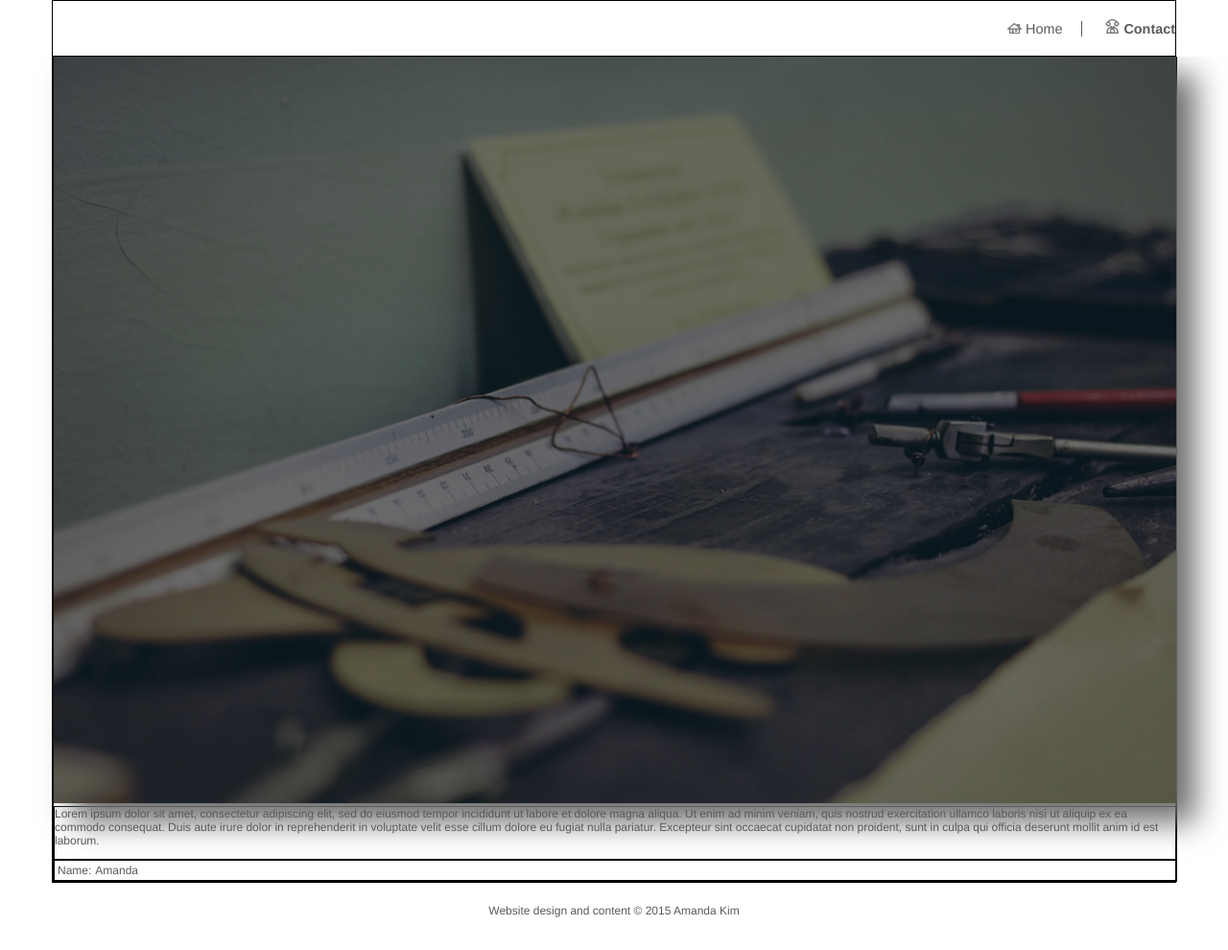
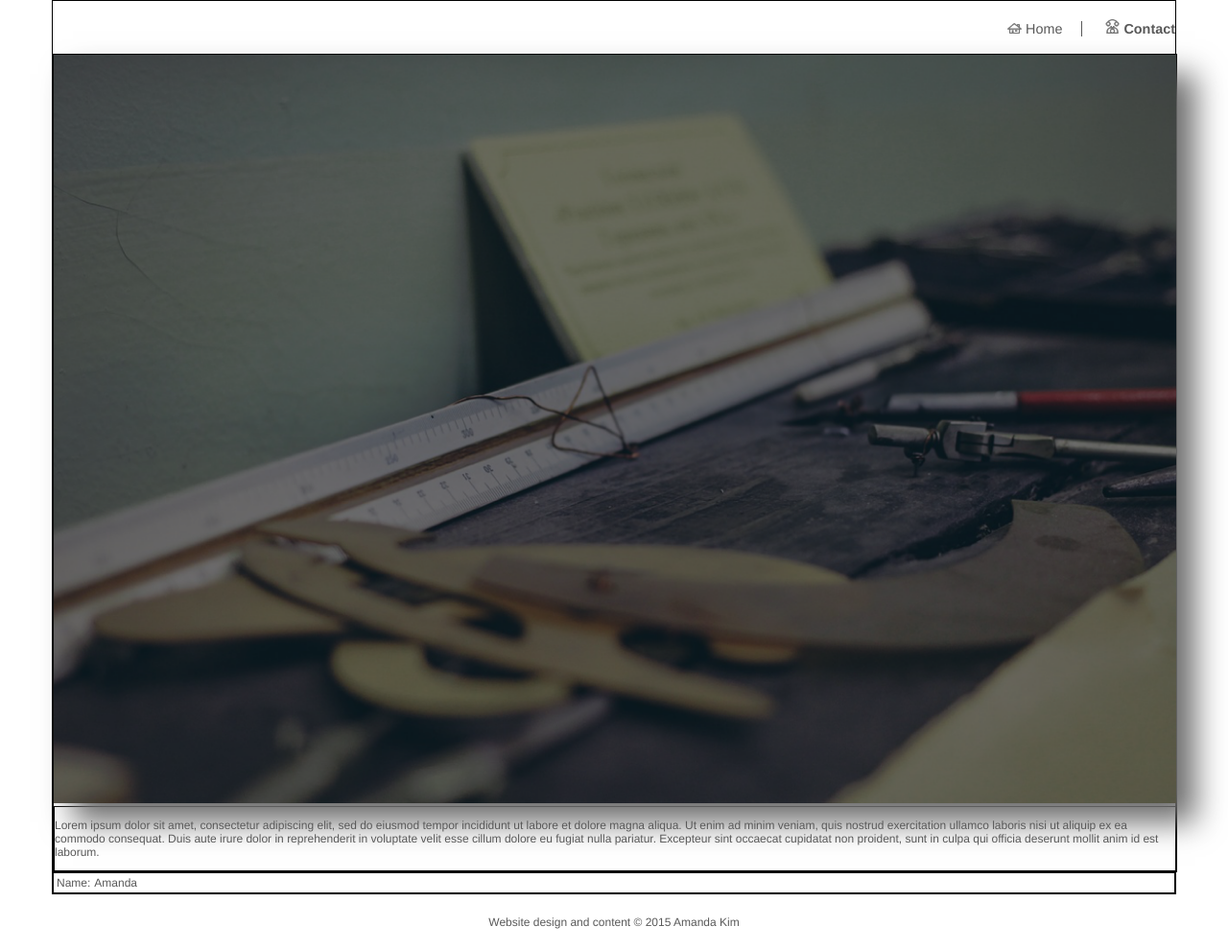
Before and after one commit to kimsy6410/kimsy6410.github.io, a plain HTML site: page Template5/Template5_contact.html in a window 1280 px wide. Shown: the whole page at 96% size. Drawn offline with Linux system fonts and the light colour scheme.

Commit message:
contact omg position:relative

```diff
--- a/Template5/Template5_contact.html
+++ b/Template5/Template5_contact.html
@@ -19,8 +19,9 @@
 		<section>
 			<div id="contactSection1">
 				<img src="contact.png" />
-				<div
-				<p><span>Lorem</span> ipsum dolor sit amet, consectetur adipiscing elit, sed do eiusmod tempor incididunt ut labore et dolore magna aliqua. Ut enim ad minim veniam, quis nostrud exercitation <span>ullamco</span> laboris nisi ut aliquip ex ea commodo consequat. Duis aute irure dolor in reprehenderit in voluptate velit esse cillum dolore eu fugiat nulla pariatur. Excepteur sint occaecat cupidatat non proident, sunt in culpa qui <span>officia</span> deserunt mollit anim id est laborum.</p>
+				<div>
+					<p><span>Lorem</span> ipsum dolor sit amet, consectetur adipiscing elit, sed do eiusmod tempor incididunt ut labore et dolore magna aliqua. Ut enim ad minim veniam, quis nostrud exercitation <span>ullamco</span> laboris nisi ut aliquip ex ea commodo consequat. Duis aute irure dolor in reprehenderit in voluptate velit esse cillum dolore eu fugiat nulla pariatur. Excepteur sint occaecat cupidatat non proident, sunt in culpa qui <span>officia</span> deserunt mollit anim id est laborum.</p>
+				</div>
 			</div>
 			<div id="contactSection2">
 				<table>
--- a/Template5/stylesheet.css
+++ b/Template5/stylesheet.css
@@ -165,6 +165,7 @@ nav a:hover {
 /*contact main code*/
 #contactSection1 {
 	width:100%;
+	position:relative;
 }
 
 #contactSection1 img{
```
